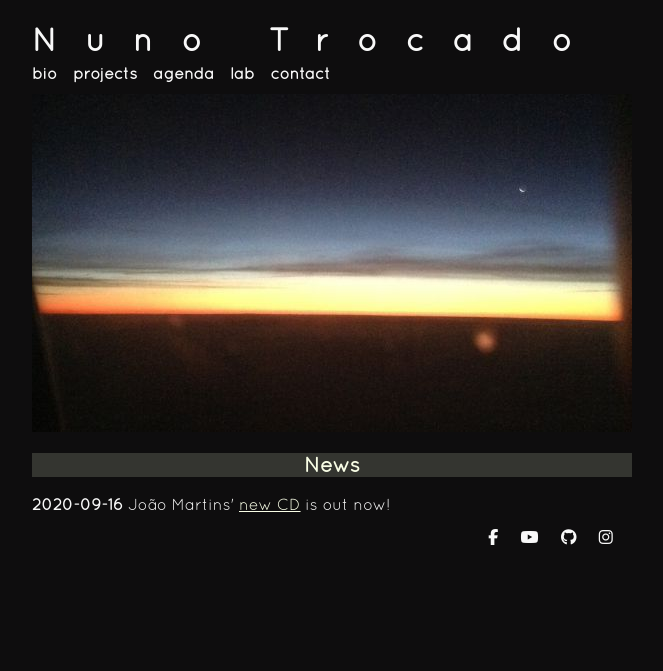
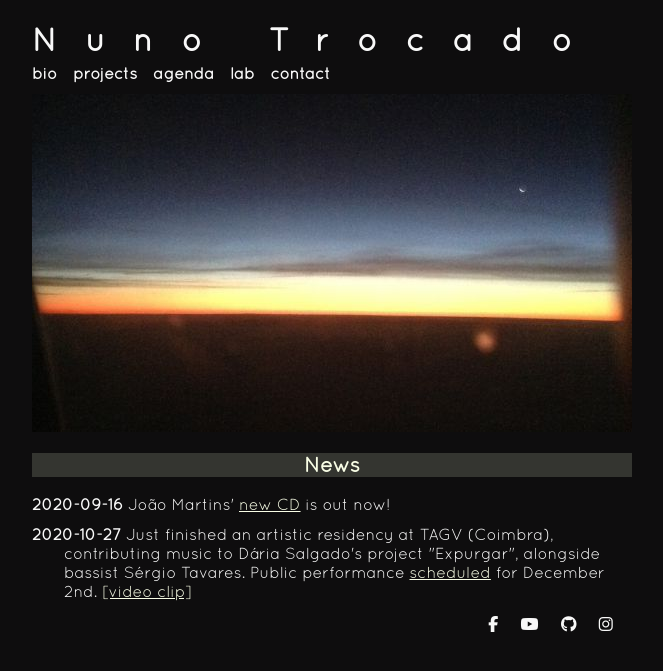
Before and after one commit to ntrocado/ntrocado.github.io, a Jekyll site: the page built from index.html, in a window 1280 px wide. Shown: the top 671 px of the page, without its empty margins (308-971 px from the left). Built offline with Jekyll 4.4.1, drawn with Linux system fonts in a browser that asks for light colours; nearby versions of some CDN libraries.

Commit message:
Agenda + news update

```diff
--- a/_data/concertos.yml
+++ b/_data/concertos.yml
@@ -407,7 +407,7 @@
   cidade: Ponte de Lima
   membros: João Martins (d), Fábio Almeida (saxes), Gabriel Neves (saxes), Nuno Trocado (g)
 
-- datahora: 2020-10-21 21:30:00 +0100
+- datahora: 2020-11-23 21:30:00 +0100
   projecto: João Martins "Hundred Milliseconds"
   local: Auditório da Faculdade de Engenharia da Universidade do Porto
   cidade: Porto
--- /dev/null
+++ b/_news/expurgar-residency.html
@@ -0,0 +1,5 @@
+---
+date: 2020-10-27
+---
+
+Just finished an artistic residency at TAGV (Coimbra), contributing music to Dária Salgado's project "Expurgar", alongside bassist Sérgio Tavares. Public performance <a href="/concertos.html">scheduled</a> for December 2nd. <a href="https://www.instagram.com/p/CG2w1_vHVXx/?utm_source=ig_web_button_share_sheet">[video clip]</a>
```
